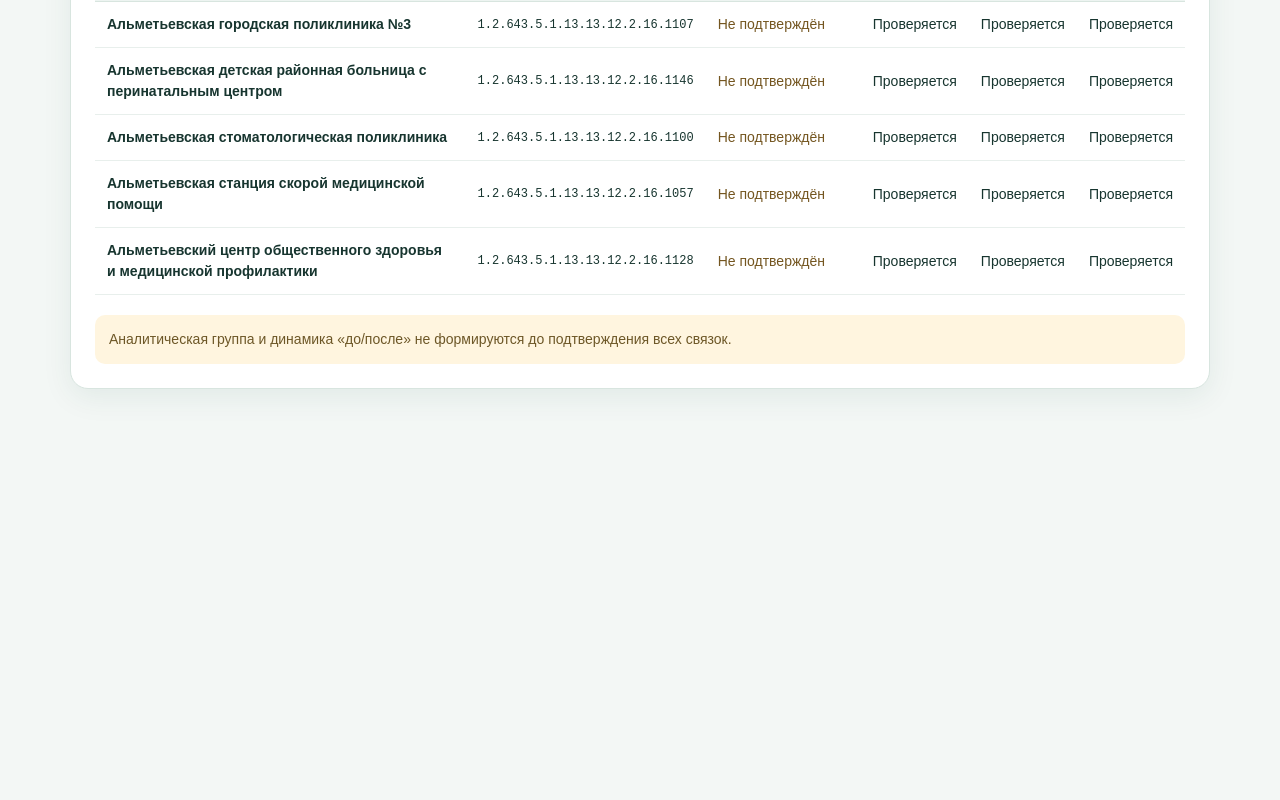
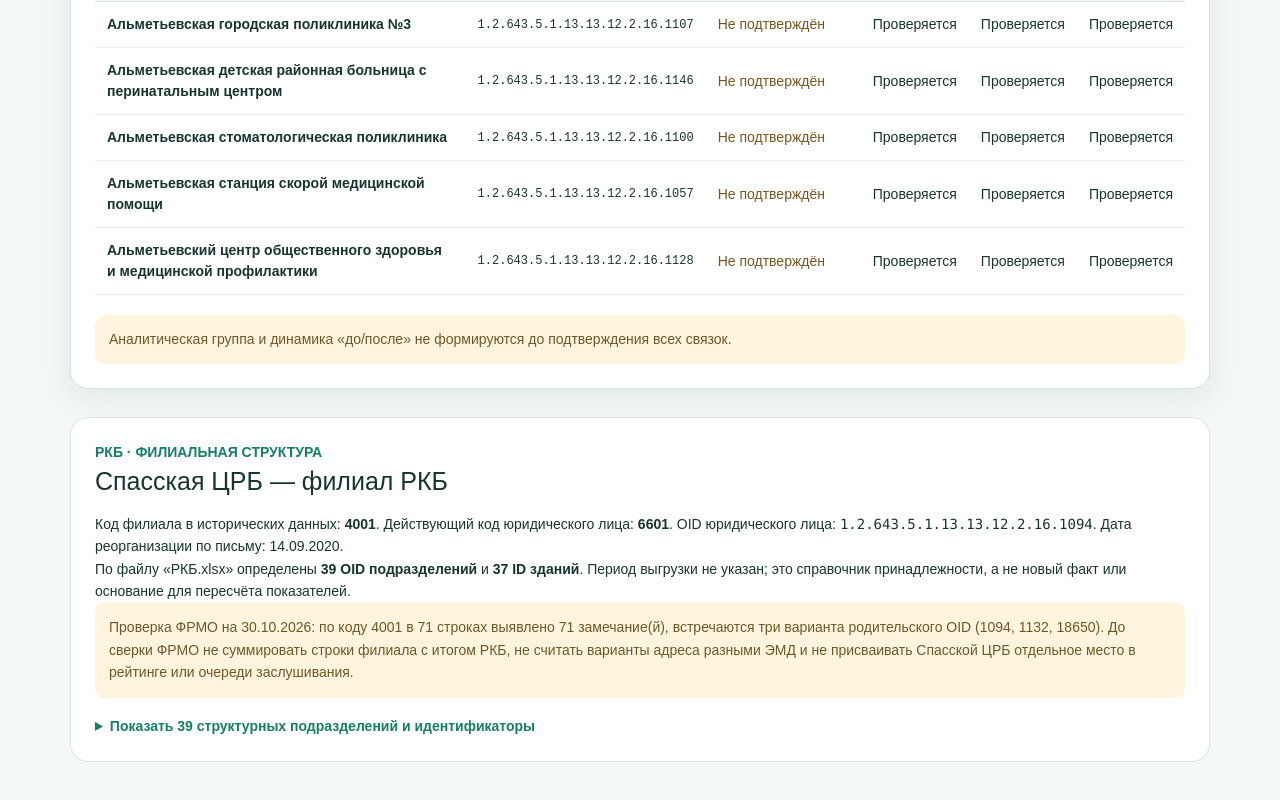
Before and after one commit to shamankhanty/birt, a Next.js app: page /reorganizations in a window 1280 px wide. Shown: the part 635-1435 px from the top of the page. Before the commit the page ends 1088 px from the top, so only its background shows below. Built offline with nearby package versions, Linux system fonts and the light colour scheme.

Commit message:
ui: show RKB parent and 39 Spassk branch subunits in audit drilldown

```diff
--- a/app/reorganizations/page.tsx
+++ b/app/reorganizations/page.tsx
@@ -1,3 +1,4 @@
+import rkbBranch from "../../config/rkb-spassk-branch.json";
 import registry from "../../config/mo-reorganizations.json";
 
 const statusLabel = (value: string) =>
@@ -57,6 +58,48 @@ export default function ReorganizationsPage() {
           </div>
         </section>
       ))}
+      <section style={{ marginTop: 28, padding: 24, background: "#fff", border: "1px solid #d8e5df", borderRadius: 18 }}>
+        <p style={{ marginTop: 0, color: "#167e68", fontWeight: 700 }}>РКБ · ФИЛИАЛЬНАЯ СТРУКТУРА</p>
+        <h2 style={{ fontSize: 25, margin: "0 0 12px" }}>Спасская ЦРБ — филиал РКБ</h2>
+        <p style={{ lineHeight: 1.6 }}>
+          Код филиала в исторических данных: <strong>{rkbBranch.branch.historicCode}</strong>.
+          Действующий код юридического лица: <strong>{rkbBranch.parent.currentCode}</strong>.
+          OID юридического лица: <code>{rkbBranch.parent.oid}</code>.
+          Дата реорганизации по письму: 14.09.2020.
+        </p>
+        <p style={{ lineHeight: 1.6 }}>
+          По файлу «РКБ.xlsx» определены <strong>{rkbBranch.provenance.uniqueSpOids} OID подразделений</strong>
+          {" "}и <strong>{rkbBranch.provenance.uniqueBuildingIds} ID зданий</strong>.
+          Период выгрузки не указан; это справочник принадлежности, а не новый факт или основание для пересчёта показателей.
+        </p>
+        <p style={{ padding: 14, background: "#fff5df", color: "#6d5727", borderRadius: 10, lineHeight: 1.6 }}>
+          Проверка ФРМО на 30.10.2026: по коду 4001 в {rkbBranch.frmoAudit.rows} строках выявлено {rkbBranch.frmoAudit.issues} замечание(й),
+          {" "}встречаются три варианта родительского OID (1094, 1132, 18650).
+          До сверки ФРМО не суммировать строки филиала с итогом РКБ, не считать варианты адреса разными ЭМД
+          и не присваивать Спасской ЦРБ отдельное место в рейтинге или очереди заслушивания.
+        </p>
+        <details style={{ marginTop: 18 }}>
+          <summary style={{ cursor: "pointer", fontWeight: 700, color: "#167e68" }}>Показать 39 структурных подразделений и идентификаторы</summary>
+          <div style={{ overflowX: "auto", marginTop: 14 }}>
+            <table style={{ width: "100%", minWidth: 800, borderCollapse: "collapse", fontSize: 13 }}>
+              <thead>
+                <tr style={{ background: "#edf4f1", textAlign: "left" }}>
+                  {["Подразделение", "OID СП МО", "ID здания"].map((h) => <th key={h} style={{ padding: 10, borderBottom: "1px solid #d8e5df" }}>{h}</th>)}
+                </tr>
+              </thead>
+              <tbody>
+                {rkbBranch.subunits.map((unit) => (
+                  <tr key={unit.spOid}>
+                    <td style={{ padding: 9, borderBottom: "1px solid #e8efec" }}>{unit.name}</td>
+                    <td style={{ padding: 9, borderBottom: "1px solid #e8efec", fontFamily: "monospace" }}>{unit.spOid}</td>
+                    <td style={{ padding: 9, borderBottom: "1px solid #e8efec" }}>{unit.buildingId}</td>
+                  </tr>
+                ))}
+              </tbody>
+            </table>
+          </div>
+        </details>
+      </section>
     </main>
   );
 }
```
